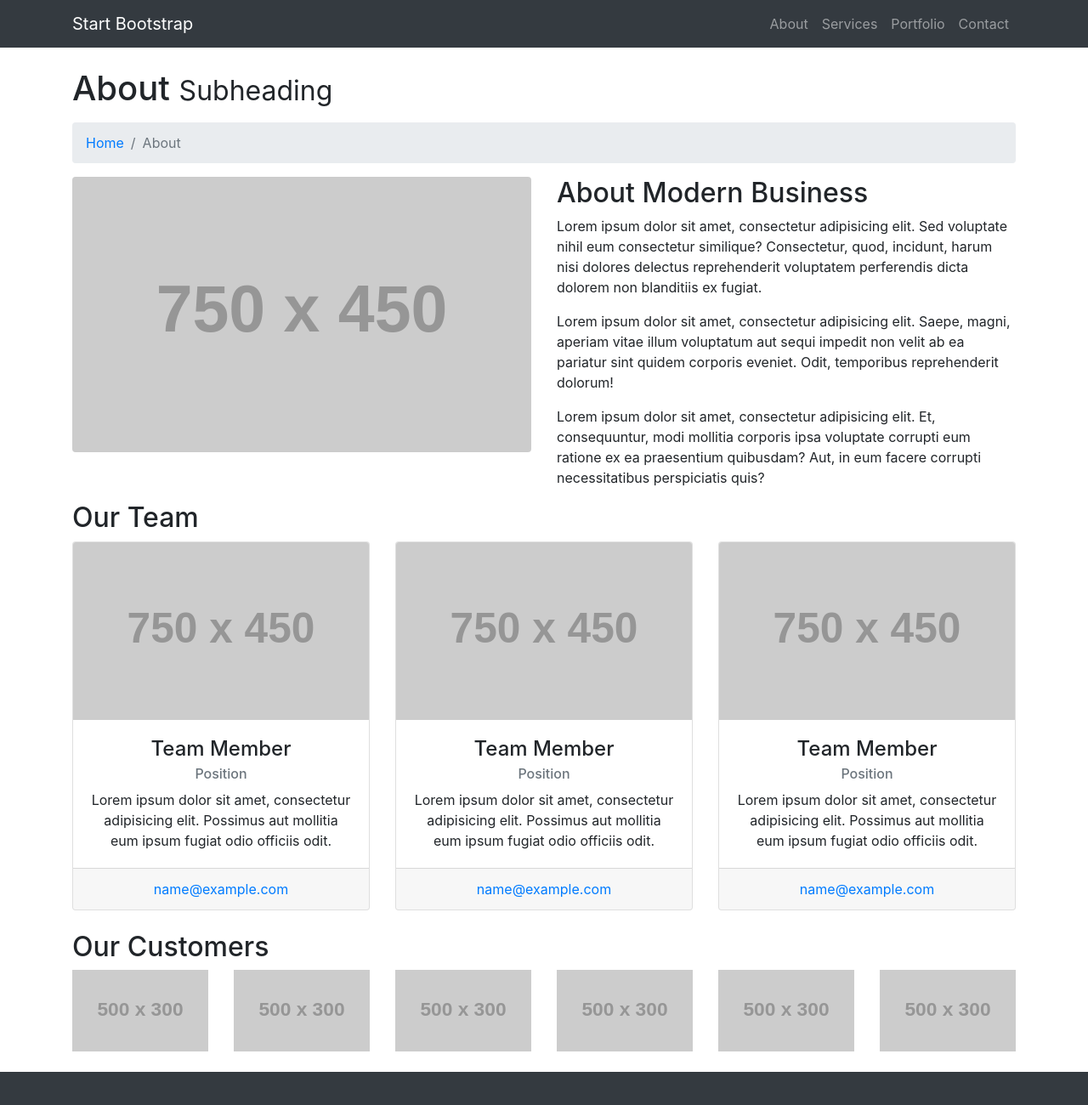
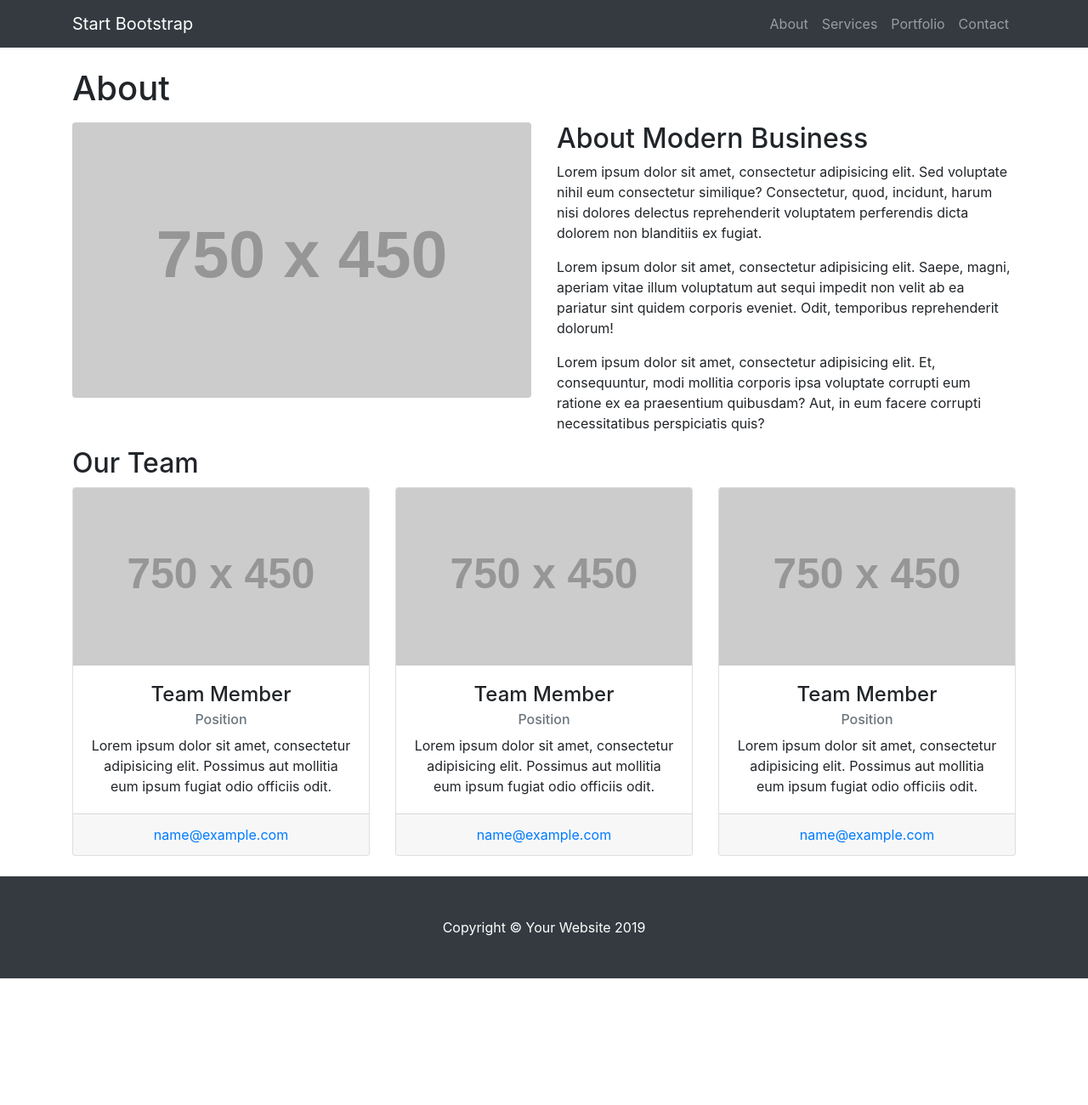
Before and after one commit to murillocamargo/workshop-template, a plain HTML site: page about.html in a window 1280 px wide. Shown: the top 1300 px of the page at 85% size. After the commit the page ends 1151 px from the top, so only its background shows below. Drawn offline with Linux system fonts and the light colour scheme; placeholder pictures from the web are drawn by us.

Commit message:
About page done

```diff
--- a/about.html
+++ b/about.html
@@ -50,16 +50,7 @@
 <div class="container">
 
     <!-- Page Heading/Breadcrumbs -->
-    <h1 class="mt-4 mb-3">About
-        <small>Subheading</small>
-    </h1>
-
-    <ol class="breadcrumb">
-        <li class="breadcrumb-item">
-            <a href="index.html">Home</a>
-        </li>
-        <li class="breadcrumb-item active">About</li>
-    </ol>
+    <h1 class="mt-4 mb-3">About</h1>
 
     <!-- Intro Content -->
     <div class="row">
@@ -121,30 +112,6 @@
     </div>
     <!-- /.row -->
 
-    <!-- Our Customers -->
-    <h2>Our Customers</h2>
-    <div class="row">
-        <div class="col-lg-2 col-sm-4 mb-4">
-            <img class="img-fluid" src="http://placehold.it/500x300" alt="">
-        </div>
-        <div class="col-lg-2 col-sm-4 mb-4">
-            <img class="img-fluid" src="http://placehold.it/500x300" alt="">
-        </div>
-        <div class="col-lg-2 col-sm-4 mb-4">
-            <img class="img-fluid" src="http://placehold.it/500x300" alt="">
-        </div>
-        <div class="col-lg-2 col-sm-4 mb-4">
-            <img class="img-fluid" src="http://placehold.it/500x300" alt="">
-        </div>
-        <div class="col-lg-2 col-sm-4 mb-4">
-            <img class="img-fluid" src="http://placehold.it/500x300" alt="">
-        </div>
-        <div class="col-lg-2 col-sm-4 mb-4">
-            <img class="img-fluid" src="http://placehold.it/500x300" alt="">
-        </div>
-    </div>
-    <!-- /.row -->
-
 </div>
 <!-- /.container -->
 
```
